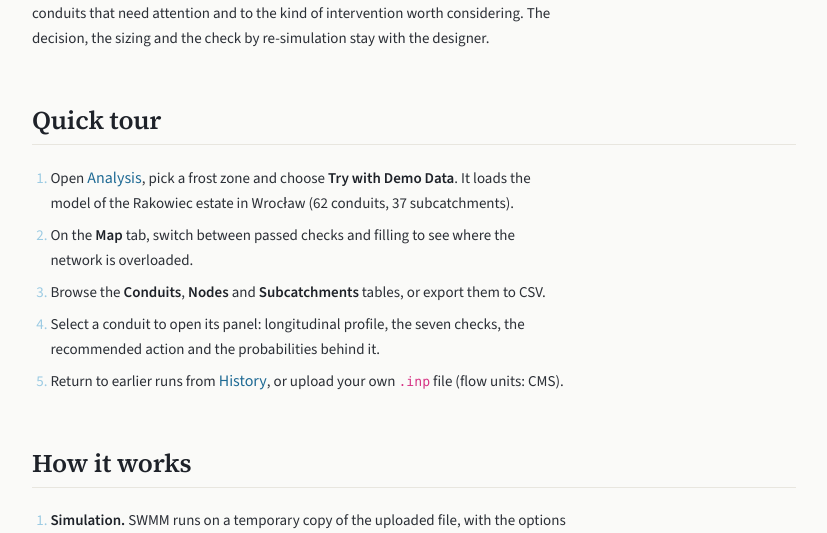
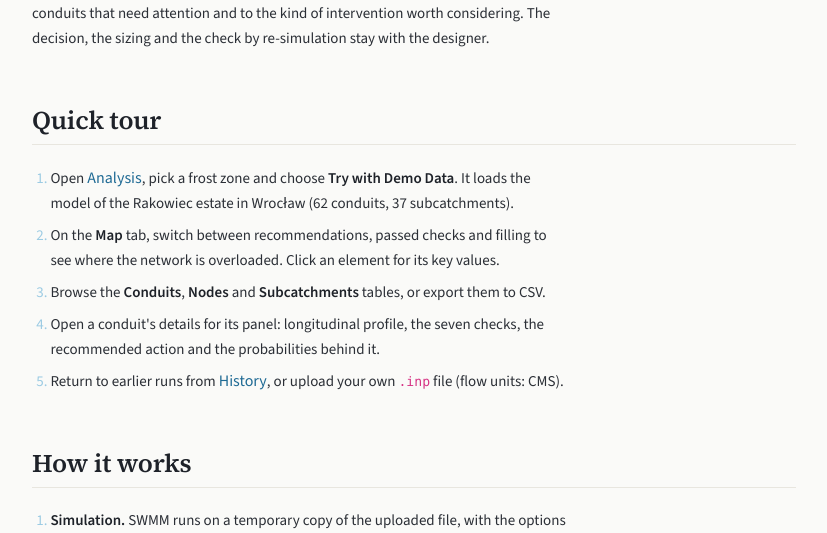
Before and after one commit to BuczynskiRafal/stormlab, a Django app: page /about/ in a window 1280 px wide. Shown: the part 610-1143 px from the top of the page, without its empty margins (360-1187 px from the left). Run offline with Django 5.2, Linux system fonts and the light colour scheme; some libraries are stand-ins or nearby versions.

Commit message:
docs: describe the map card and element details in the tour

```diff
--- a/app/sa/templates/sa/about.html
+++ b/app/sa/templates/sa/about.html
@@ -66,11 +66,12 @@
                     <li>Open <a href="{% url 'sa:analysis' %}">Analysis</a>, pick a frost zone and
                         choose <strong>Try with Demo Data</strong>. It loads the model of the
                         Rakowiec estate in Wrocław (62 conduits, 37 subcatchments).</li>
-                    <li>On the <strong>Map</strong> tab, switch between passed checks and filling
-                        to see where the network is overloaded.</li>
+                    <li>On the <strong>Map</strong> tab, switch between recommendations, passed
+                        checks and filling to see where the network is overloaded. Click an
+                        element for its key values.</li>
                     <li>Browse the <strong>Conduits</strong>, <strong>Nodes</strong> and
                         <strong>Subcatchments</strong> tables, or export them to CSV.</li>
-                    <li>Select a conduit to open its panel: longitudinal profile, the seven
+                    <li>Open a conduit's details for its panel: longitudinal profile, the seven
                         checks, the recommended action and the probabilities behind it.</li>
                     <li>Return to earlier runs from <a href="{% url 'sa:history' %}">History</a>,
                         or upload your own <code>.inp</code> file (flow units: CMS).</li>
```
Also changed, not shown: README.md.
